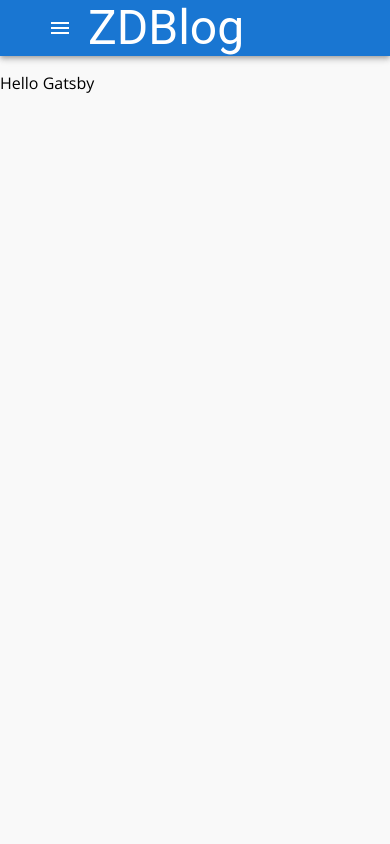
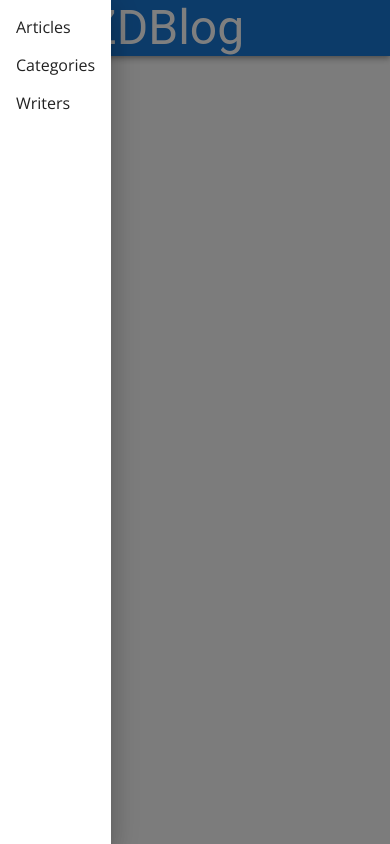
Before and after one commit to validity-check/zdblog, a Gatsby site in the folder zdblog-web/: page / in a window 390 px wide. Both pictures are taken after a click on the button "menu". Built offline with nearby package versions, Linux system fonts and the light colour scheme; Gatsby itself is replaced by a stand-in of ours.

Commit message:
Drawer added, mission achieved

```diff
--- a/zdblog-web/src/components/navbar.tsx
+++ b/zdblog-web/src/components/navbar.tsx
@@ -1,19 +1,22 @@
-import React from "react";
+import React, { useState } from "react";
 import { Link } from "gatsby";
 
 import AppBar from "@mui/material/AppBar";
 import Toolbar from "@mui/material/Toolbar";
 import Typography from "@mui/material/Typography";
 import IconButton from "@mui/material/IconButton";
+import Drawer from "@mui/material/Drawer";
 import MenuIcon from "@mui/icons-material/Menu";
+import List from "@mui/material/List";
+import ListItem from "@mui/material/ListItem";
 import Button from "@mui/material/Button";
 import Container from "@mui/material/Container";
+import Box from "@mui/material/Box";
 import useMediaQuery from "@mui/material/useMediaQuery";
-import Box from "@mui/material/Box";
 
 export const NavBar = () => {
   const isMobile = useMediaQuery("(max-width:900px)");
-  let isOpen = false;
+  const [isOpen, setIsOpen] = useState(false);
 
   return (
     <AppBar position="static">
@@ -25,7 +28,7 @@ export const NavBar = () => {
               color="inherit"
               aria-label="menu"
               onClick={() => {
-                isOpen = !isOpen;
+                setIsOpen(!isOpen);
               }}
               sx={{ margin: "0.5rem" }}
             >
@@ -56,6 +59,15 @@ export const NavBar = () => {
           </Box>
         </Toolbar>
       </Container>
+      <Drawer open={isOpen} onClose={() => setIsOpen(false)} anchor="left">
+        <List>
+          <NavButtonMobile url="/articles">Articles</NavButtonMobile>
+          <NavButtonMobile url="/articles/categories">
+            Categories
+          </NavButtonMobile>
+          <NavButtonMobile url="/articles/writers">Writers</NavButtonMobile>
+        </List>
+      </Drawer>
     </AppBar>
   );
 };
@@ -75,3 +87,11 @@ const NavButton = ({ children, url }) => {
     </Button>
   );
 };
+
+const NavButtonMobile = ({ children, url }) => {
+  return (
+    <ListItem button component={Link} to={url}>
+      {children}
+    </ListItem>
+  );
+};
```
